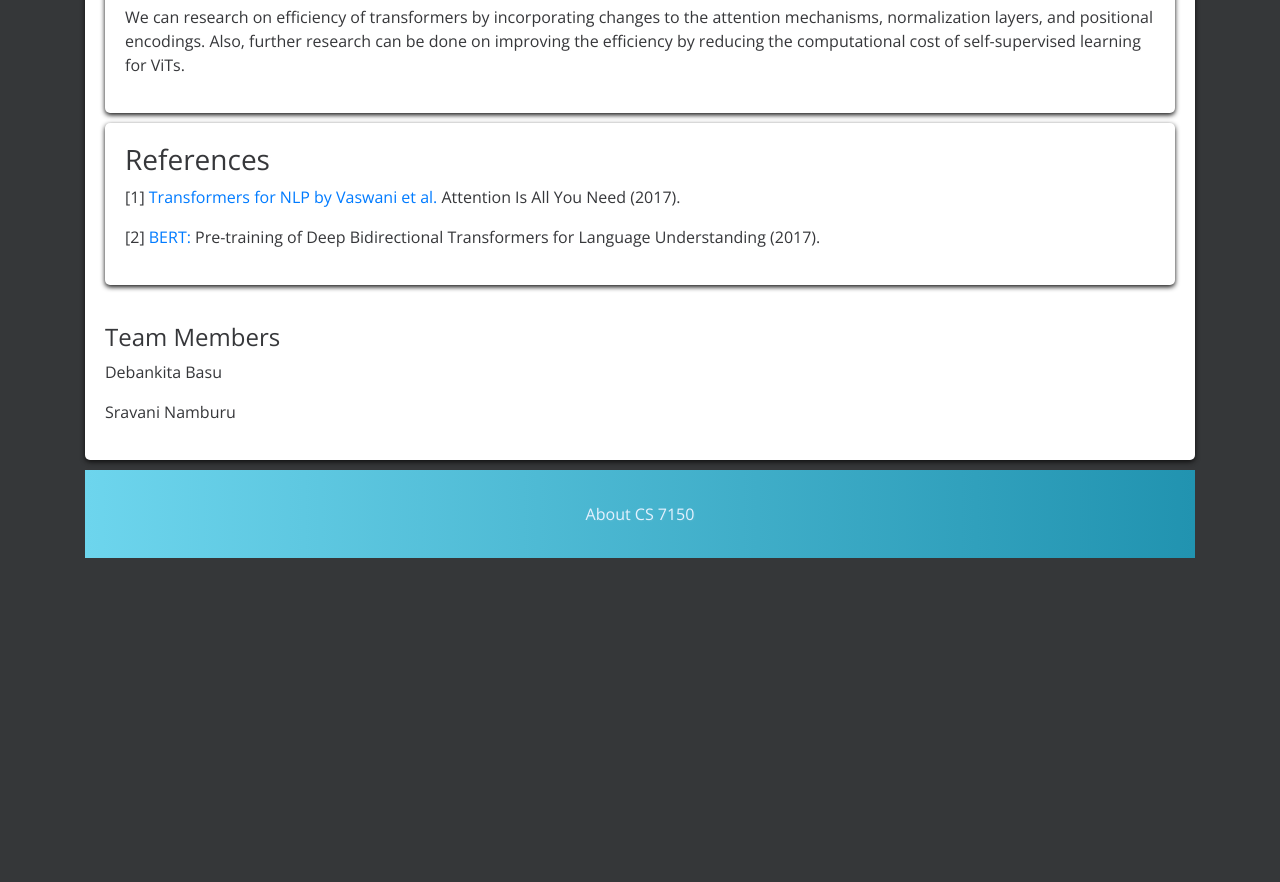
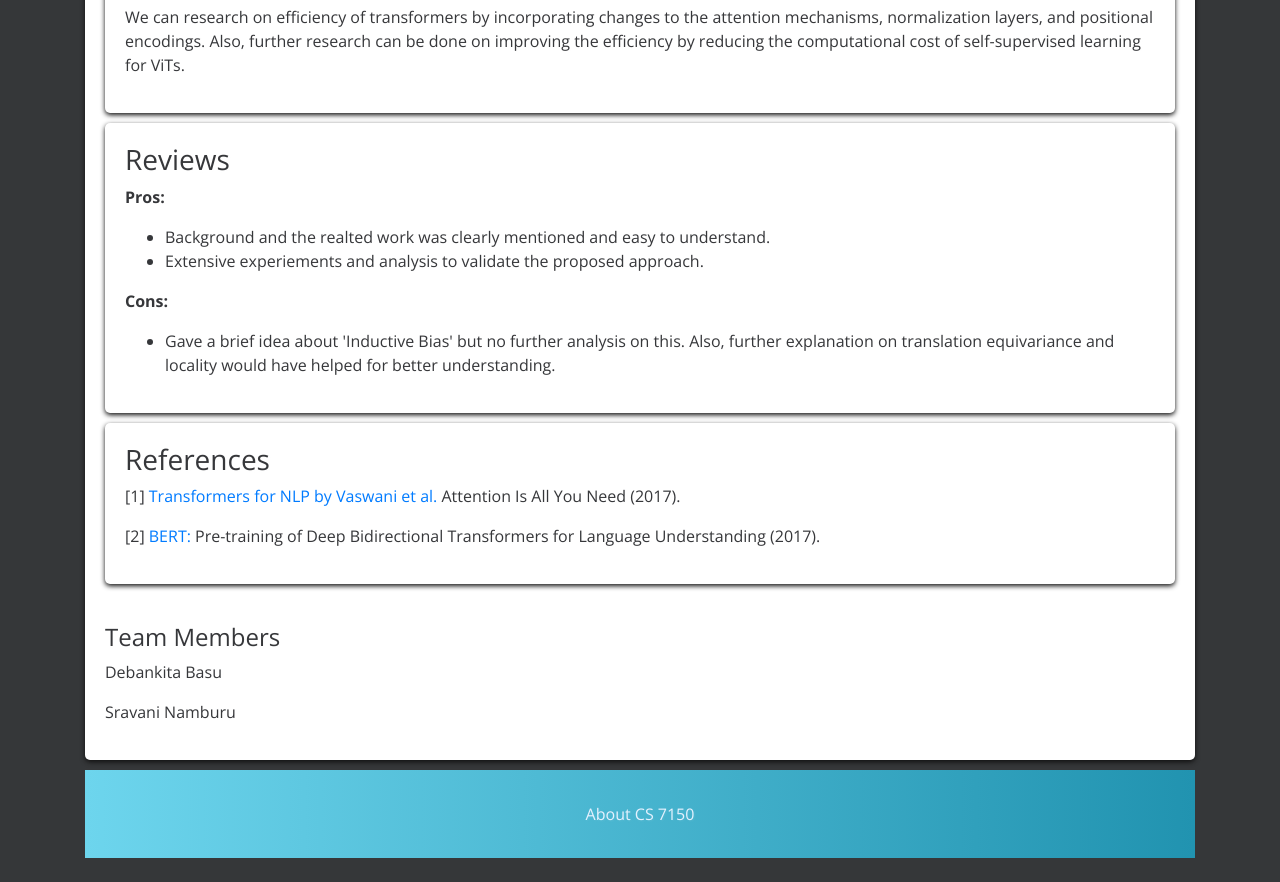
Before and after one commit to Debankita15/final-project-dl, a plain HTML site: page index.html in a window 1280 px wide. Shown: the part 4446-5328 px from the top of the page. Before the commit the page ends 5028 px from the top, so only its background shows below. Drawn offline with nearby package versions, Linux system fonts and the light colour scheme.

Commit message:
added 'reviews' section

```diff
--- a/index.html
+++ b/index.html
@@ -194,6 +194,19 @@
       <p>We can research on efficiency of transformers by incorporating changes to the attention mechanisms, normalization layers, and positional encodings. Also, further research can be done on improving the efficiency by reducing the computational cost of self-supervised learning for ViTs.</p>
 </div>
 
+<div id='review' class="content-section">
+  <h3>Reviews</h3>
+      <p><strong>Pros:</strong></p>
+      <ul>
+        <li>Background and the realted work was clearly mentioned and easy to understand.</li>
+        <li>Extensive experiements and analysis to validate the proposed approach.</li>
+      </ul>
+
+      <p><strong>Cons:</strong></p>
+      <ul>
+        <li>Gave a brief idea about 'Inductive Bias' but no further analysis on this. Also, further explanation on translation equivariance and locality would have helped for better understanding.</li>
+      </ul>
+</div>
 
 <div id ="references" class="content-section">
   <h3>References</h3>
```
